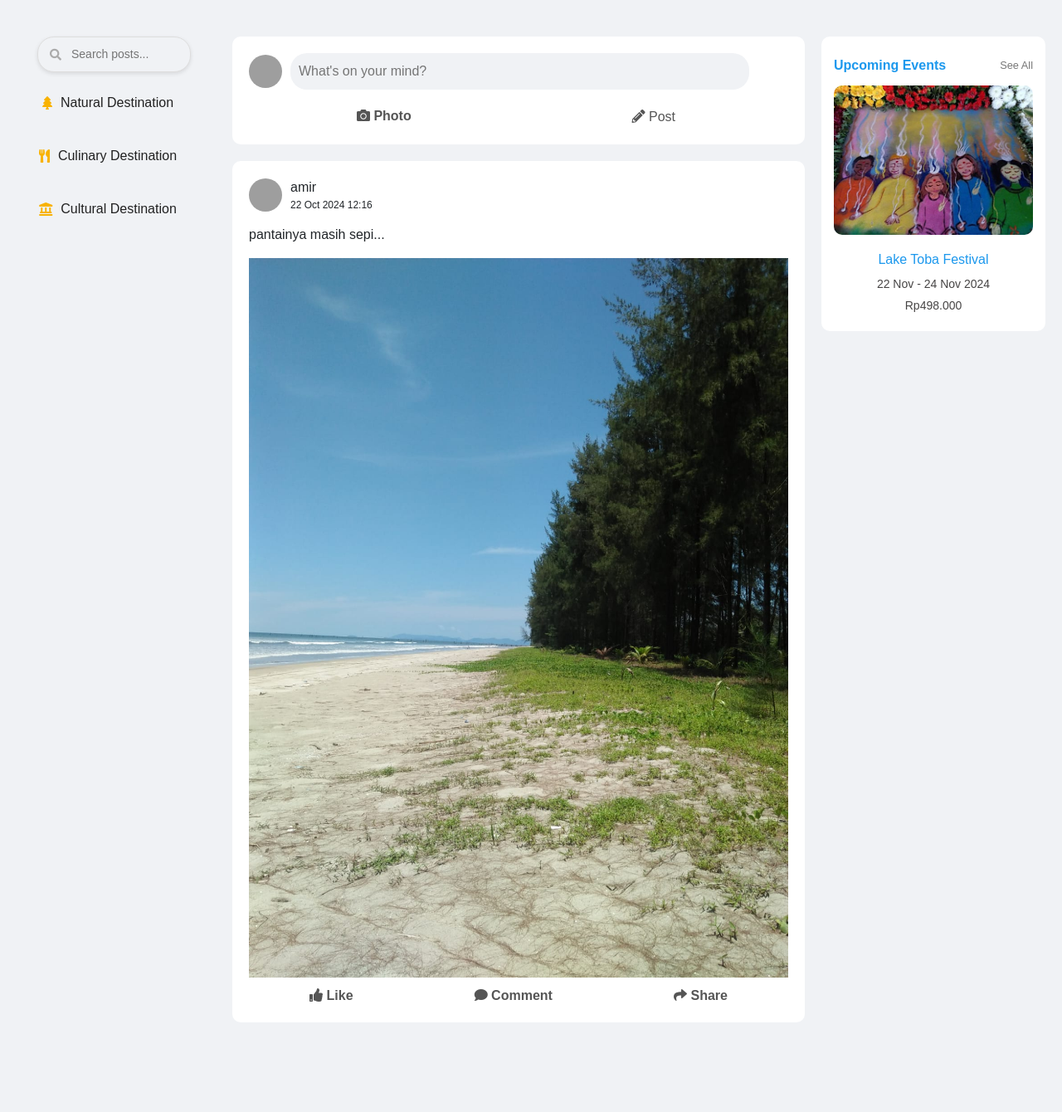
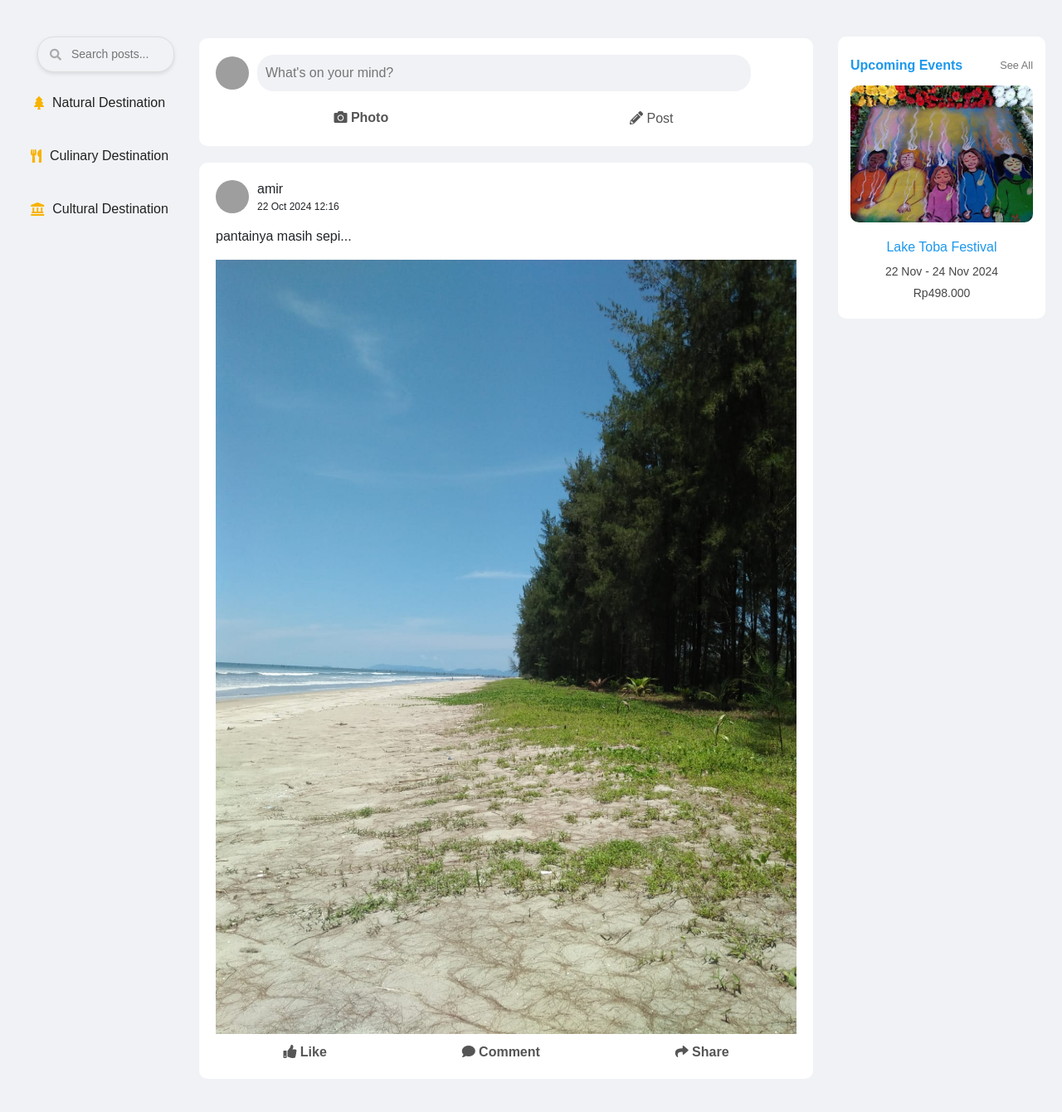
Before and after one commit to feliceyovita/Kelompok-3.5, a PHP site: page /community.php in a window 1280 px wide. Shown: the part 76-1416 px from the top of the page at 83% size. Before the commit the page ends 1308 px from the top, so only its background shows below. Run offline with PHP 8.4, Linux system fonts and the light colour scheme; data comes from the database, SQL or seed files in the repository; grey boxes are pictures that could not be loaded.

Commit message:
menambah href di community dan perbaiki navbar scrolled

```diff
--- a/community.php
+++ b/community.php
@@ -127,11 +127,17 @@ $result = mysqli_query($con, $query);
                     <input type="text" name="keyword" placeholder="Search posts..." value="<?php if(isset($_GET['keyword'])) echo $_GET['keyword']; ?>">
                 </form>
             </div>
-            <div class="option"><i class="fas fa-tree" ></i> Natural Destination</div>
+            <a href="index.php#nature-destination" style="text-decoration: none; color: inherit;">
+                <div class="option"><i class="fas fa-tree"></i> Natural Destination</div>
+            </a>
+            <a href="index.php#culinary-destination" style="text-decoration: none; color: inherit;">
                 <div class="option"><i class="fas fa-utensils"></i> Culinary Destination</div>
+            </a>
+            <a href="index.php#cultural-destination" style="text-decoration: none; color: inherit;">
                 <div class="option"><i class="fas fa-landmark"></i> Cultural Destination</div>
+            </a>
         </div>
-
+    </div>
 
     <div class="main-content">
         <div class="post-box">
--- a/css/community.css
+++ b/css/community.css
@@ -131,14 +131,14 @@ li {
 
 .left-panel {
     position: fixed;
-    width: 220px;
+    width: 200px;
     margin-right: 20px;
 }
 
 .main-content {
-    margin-left: 240px;
+    margin-left: 220px;
     /* Sesuaikan dengan lebar left-panel + padding */
-    padding: 20px;
+    margin-top: -18px;
 }
 
 .left-panel .option {
@@ -199,7 +199,7 @@ li {
 }
 
 .main-content {
-    width: calc(100% - 240px);
+    width: calc(100% - 260px);
     /* Kurangi ruang untuk right panel */
     margin-right: 30px;
     /* Beri jarak dari right panel */
@@ -296,14 +296,12 @@ li {
 }
 
 .right-panel {
-    width: 240px;
-    padding: 15px;
+    width: 200px;
     position: fixed;
     right: 0;
-    top: 85px;
+    top: 100px;
     background-color: #f0f2f5;
-    border-radius: 10px;
-    margin-right: 65px;
+    margin-right: 70px;
 }
 
 .event-header {
@@ -319,7 +317,7 @@ li {
     padding: 15px;
     text-align: center;
     margin-top: 20px;
-    width: 270px;
+    width: 250px;
     border-radius: 10px;
 }
 
```
Also changed, not shown: css/style.css (+15 -8 lines), uploads/pantai.jpg (added). Lines whose indentation alone changed are shown as unchanged.
